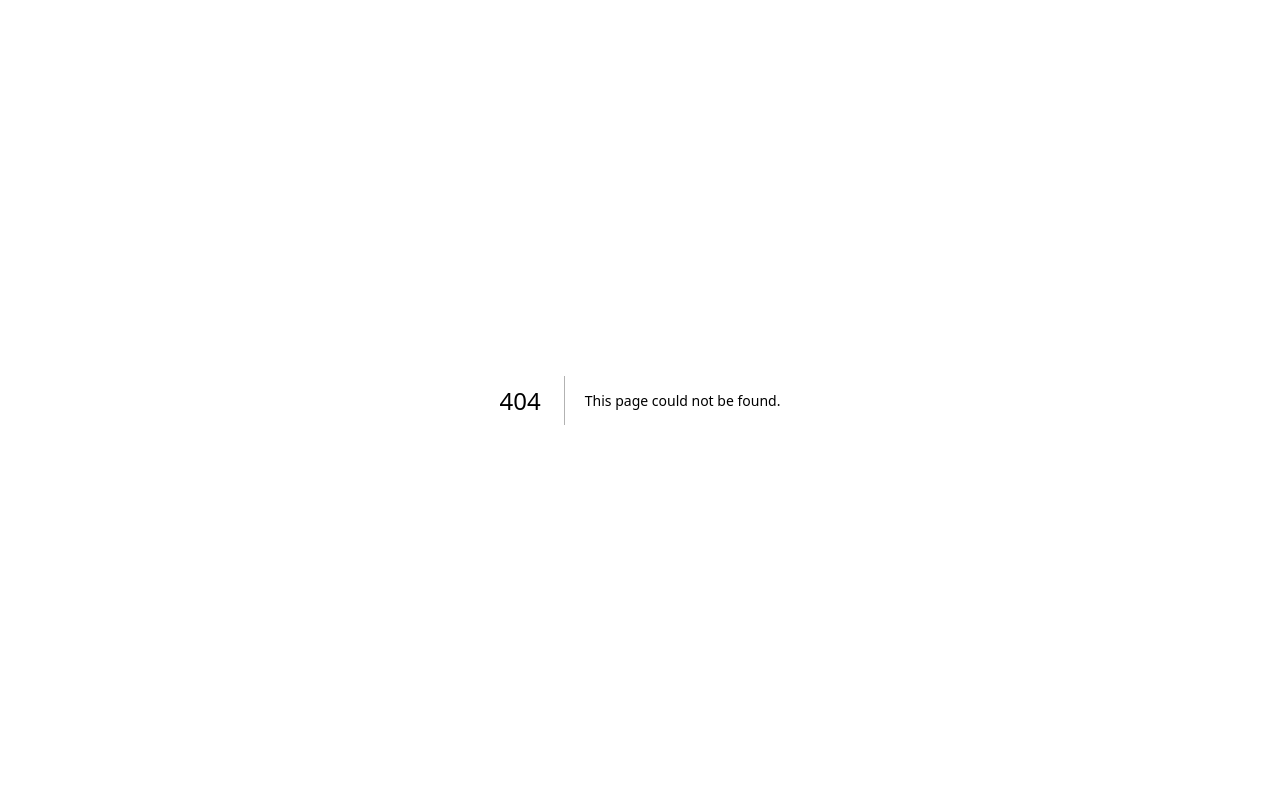
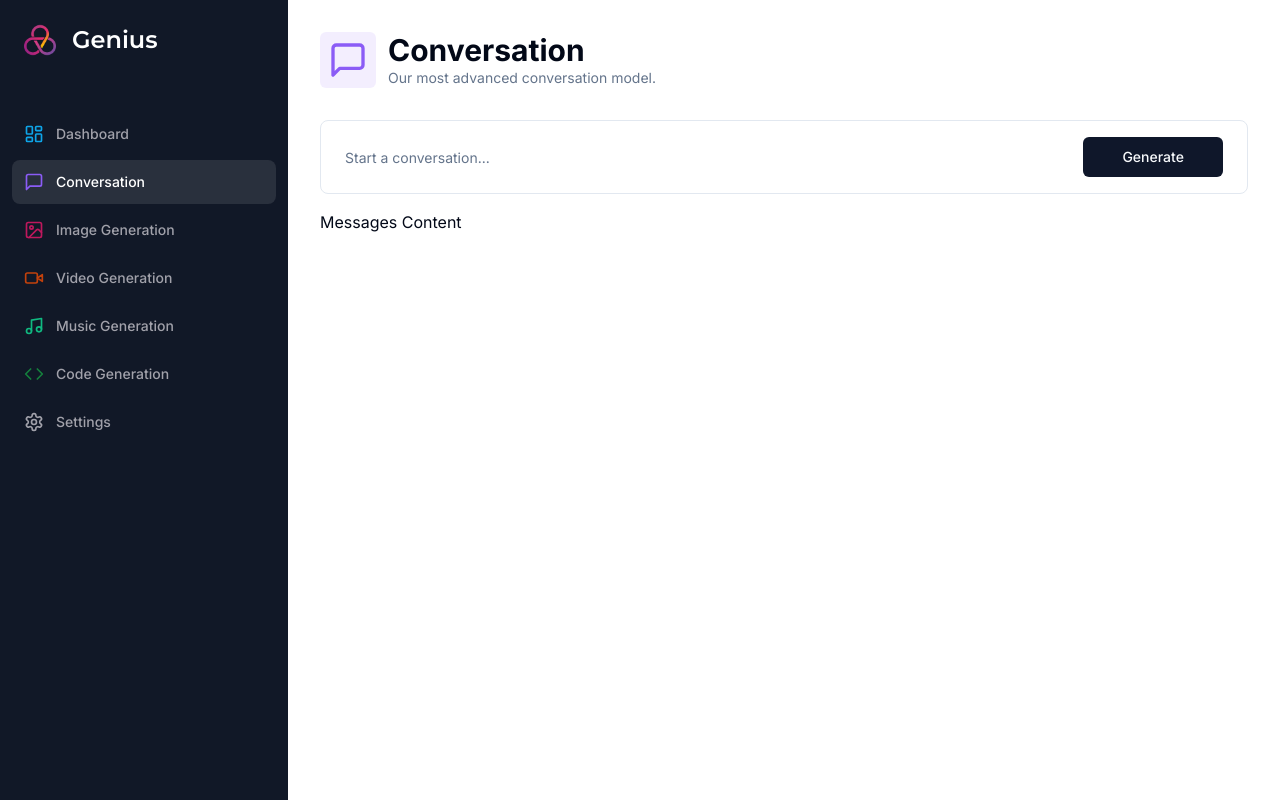
Before and after one commit to sakilk130/next13-saas-ai, a Next.js app: page /conversation in a window 1280 px wide. Before the commit this address had no page. Built offline with nearby package versions, Linux system fonts and the light colour scheme.

Commit message:
feat: conversation page design

```diff
--- /dev/null
+++ b/app/(dashboard)/(routes)/conversation/form.ts
@@ -0,0 +1,7 @@
+import * as z from 'zod';
+
+export const formSchema = z.object({
+  prompt: z.string().min(1, {
+    message: 'Prompt is required.',
+  }),
+});
--- /dev/null
+++ b/app/(dashboard)/(routes)/conversation/page.tsx
@@ -0,0 +1,74 @@
+'use client';
+
+import { zodResolver } from '@hookform/resolvers/zod';
+import { MessageSquare } from 'lucide-react';
+import { useForm } from 'react-hook-form';
+import * as z from 'zod';
+
+import { Heading } from '@/components/heading';
+import { Form, FormControl, FormField, FormItem } from '@/components/ui/form';
+import { Input } from '@/components/ui/input';
+
+import { formSchema } from './form';
+import { Button } from '@/components/ui/button';
+
+const ConversationPage = () => {
+  const form = useForm<z.infer<typeof formSchema>>({
+    resolver: zodResolver(formSchema),
+    defaultValues: {
+      prompt: '',
+    },
+  });
+
+  const isLoading = form.formState.isSubmitting;
+  const onSubmit = async (data: z.infer<typeof formSchema>) => {
+    console.log(data);
+  };
+
+  return (
+    <>
+      <Heading
+        title="Conversation"
+        description="Our most advanced conversation model."
+        icon={MessageSquare}
+        iconColor="text-violet-500"
+        bgColor="bg-violet-500/10"
+      />
+      <div className="px-4 lg:px-8">
+        <Form {...form}>
+          <form
+            onSubmit={form.handleSubmit(onSubmit)}
+            className="grid w-full grid-cols-12 gap-2 p-4 px-3 border rounded-lg md:px-6 focus-within:shadow-sm"
+          >
+            <FormField
+              name="prompt"
+              render={({ field }) => (
+                <FormItem className="col-span-12 lg:col-span-10">
+                  <FormControl className="p-0 m-0">
+                    <Input
+                      {...field}
+                      type="text"
+                      placeholder="Start a conversation..."
+                      className="border-0 outline-none focus-visible:ring-0 focus-visible:ring-transparent"
+                      disabled={isLoading}
+                    />
+                  </FormControl>
+                </FormItem>
+              )}
+            />
+            <Button
+              className="w-full col-span-12 lg:col-span-2"
+              disabled={isLoading}
+              type="submit"
+            >
+              Generate
+            </Button>
+          </form>
+        </Form>
+        <div className="mt-4 space-y-4">Messages Content</div>
+      </div>
+    </>
+  );
+};
+
+export default ConversationPage;
--- /dev/null
+++ b/components/heading.tsx
@@ -0,0 +1,34 @@
+import { LucideIcon } from 'lucide-react';
+import { FC } from 'react';
+
+import { cn } from '@/lib/utils';
+
+interface HeadingProps {
+  title: string;
+  description: string;
+  icon: LucideIcon;
+  iconColor?: string;
+  bgColor?: string;
+}
+
+const Heading: FC<HeadingProps> = ({
+  title,
+  description,
+  icon: Icon,
+  iconColor,
+  bgColor,
+}) => {
+  return (
+    <div className="flex items-center px-4 mb-8 lg:px-8 gap-x-3">
+      <div className={cn('p-2 w-fit rounded-md', bgColor)}>
+        <Icon className={cn('w-10 h-10', iconColor)} />
+      </div>
+      <div>
+        <h2 className="text-3xl font-bold">{title}</h2>
+        <p className="text-sm text-muted-foreground">{description}</p>
+      </div>
+    </div>
+  );
+};
+
+export { Heading };
--- /dev/null
+++ b/components/ui/form.tsx
@@ -0,0 +1,176 @@
+import * as React from "react"
+import * as LabelPrimitive from "@radix-ui/react-label"
+import { Slot } from "@radix-ui/react-slot"
+import {
+  Controller,
+  ControllerProps,
+  FieldPath,
+  FieldValues,
+  FormProvider,
+  useFormContext,
+} from "react-hook-form"
+
+import { cn } from "@/lib/utils"
+import { Label } from "@/components/ui/label"
+
+const Form = FormProvider
+
+type FormFieldContextValue<
+  TFieldValues extends FieldValues = FieldValues,
+  TName extends FieldPath<TFieldValues> = FieldPath<TFieldValues>
+> = {
+  name: TName
+}
+
+const FormFieldContext = React.createContext<FormFieldContextValue>(
+  {} as FormFieldContextValue
+)
+
+const FormField = <
+  TFieldValues extends FieldValues = FieldValues,
+  TName extends FieldPath<TFieldValues> = FieldPath<TFieldValues>
+>({
+  ...props
+}: ControllerProps<TFieldValues, TName>) => {
+  return (
+    <FormFieldContext.Provider value={{ name: props.name }}>
+      <Controller {...props} />
+    </FormFieldContext.Provider>
+  )
+}
+
+const useFormField = () => {
+  const fieldContext = React.useContext(FormFieldContext)
+  const itemContext = React.useContext(FormItemContext)
+  const { getFieldState, formState } = useFormContext()
+
+  const fieldState = getFieldState(fieldContext.name, formState)
+
+  if (!fieldContext) {
+    throw new Error("useFormField should be used within <FormField>")
+  }
+
+  const { id } = itemContext
+
+  return {
+    id,
+    name: fieldContext.name,
+    formItemId: `${id}-form-item`,
+    formDescriptionId: `${id}-form-item-description`,
+    formMessageId: `${id}-form-item-message`,
+    ...fieldState,
+  }
+}
+
+type FormItemContextValue = {
+  id: string
+}
+
+const FormItemContext = React.createContext<FormItemContextValue>(
+  {} as FormItemContextValue
+)
+
+const FormItem = React.forwardRef<
+  HTMLDivElement,
+  React.HTMLAttributes<HTMLDivElement>
+>(({ className, ...props }, ref) => {
+  const id = React.useId()
+
+  return (
+    <FormItemContext.Provider value={{ id }}>
+      <div ref={ref} className={cn("space-y-2", className)} {...props} />
+    </FormItemContext.Provider>
+  )
+})
+FormItem.displayName = "FormItem"
+
+const FormLabel = React.forwardRef<
+  React.ElementRef<typeof LabelPrimitive.Root>,
+  React.ComponentPropsWithoutRef<typeof LabelPrimitive.Root>
+>(({ className, ...props }, ref) => {
+  const { error, formItemId } = useFormField()
+
+  return (
+    <Label
+      ref={ref}
+      className={cn(error && "text-destructive", className)}
+      htmlFor={formItemId}
+      {...props}
+    />
+  )
+})
+FormLabel.displayName = "FormLabel"
+
+const FormControl = React.forwardRef<
+  React.ElementRef<typeof Slot>,
+  React.ComponentPropsWithoutRef<typeof Slot>
+>(({ ...props }, ref) => {
+  const { error, formItemId, formDescriptionId, formMessageId } = useFormField()
+
+  return (
+    <Slot
+      ref={ref}
+      id={formItemId}
+      aria-describedby={
+        !error
+          ? `${formDescriptionId}`
+          : `${formDescriptionId} ${formMessageId}`
+      }
+      aria-invalid={!!error}
+      {...props}
+    />
+  )
+})
+FormControl.displayName = "FormControl"
+
+const FormDescription = React.forwardRef<
+  HTMLParagraphElement,
+  React.HTMLAttributes<HTMLParagraphElement>
+>(({ className, ...props }, ref) => {
+  const { formDescriptionId } = useFormField()
+
+  return (
+    <p
+      ref={ref}
+      id={formDescriptionId}
+      className={cn("text-sm text-muted-foreground", className)}
+      {...props}
+    />
+  )
+})
+FormDescription.displayName = "FormDescription"
+
+const FormMessage = React.forwardRef<
+  HTMLParagraphElement,
+  React.HTMLAttributes<HTMLParagraphElement>
+>(({ className, children, ...props }, ref) => {
+  const { error, formMessageId } = useFormField()
+  const body = error ? String(error?.message) : children
+
+  if (!body) {
+    return null
+  }
+
+  return (
+    <p
+      ref={ref}
+      id={formMessageId}
+      className={cn("text-sm font-medium text-destructive", className)}
+      {...props}
+    >
+      {body}
+    </p>
+  )
+})
+FormMessage.displayName = "FormMessage"
+
+export {
+  useFormField,
+  Form,
+  FormItem,
+  FormLabel,
+  FormControl,
+  FormDescription,
+  FormMessage,
+  FormField,
+}
--- /dev/null
+++ b/components/ui/input.tsx
@@ -0,0 +1,25 @@
+import * as React from "react"
+
+import { cn } from "@/lib/utils"
+
+export interface InputProps
+  extends React.InputHTMLAttributes<HTMLInputElement> {}
+
+const Input = React.forwardRef<HTMLInputElement, InputProps>(
+  ({ className, type, ...props }, ref) => {
+    return (
+      <input
+        type={type}
+        className={cn(
+          "flex h-10 w-full rounded-md border border-input bg-background px-3 py-2 text-sm ring-offset-background file:border-0 file:bg-transparent file:text-sm file:font-medium placeholder:text-muted-foreground focus-visible:outline-none focus-visible:ring-2 focus-visible:ring-ring focus-visible:ring-offset-2 disabled:cursor-not-allowed disabled:opacity-50",
+          className
+        )}
+        ref={ref}
+        {...props}
+      />
+    )
+  }
+)
+Input.displayName = "Input"
+
+export { Input }
--- /dev/null
+++ b/components/ui/label.tsx
@@ -0,0 +1,26 @@
+"use client"
+
+import * as React from "react"
+import * as LabelPrimitive from "@radix-ui/react-label"
+import { cva, type VariantProps } from "class-variance-authority"
+
+import { cn } from "@/lib/utils"
+
+const labelVariants = cva(
+  "text-sm font-medium leading-none peer-disabled:cursor-not-allowed peer-disabled:opacity-70"
+)
+
+const Label = React.forwardRef<
+  React.ElementRef<typeof LabelPrimitive.Root>,
+  React.ComponentPropsWithoutRef<typeof LabelPrimitive.Root> &
+    VariantProps<typeof labelVariants>
+>(({ className, ...props }, ref) => (
+  <LabelPrimitive.Root
+    ref={ref}
+    className={cn(labelVariants(), className)}
+    {...props}
+  />
+))
+Label.displayName = LabelPrimitive.Root.displayName
+
+export { Label }
--- a/package.json
+++ b/package.json
@@ -10,7 +10,9 @@
   },
   "dependencies": {
     "@clerk/nextjs": "^4.23.2",
+    "@hookform/resolvers": "^3.1.1",
     "@radix-ui/react-dialog": "^1.0.4",
+    "@radix-ui/react-label": "^2.0.2",
     "@radix-ui/react-slot": "^1.0.2",
     "@types/node": "20.4.7",
     "@types/react": "18.2.18",
@@ -25,9 +27,11 @@
     "postcss": "8.4.27",
     "react": "18.2.0",
     "react-dom": "18.2.0",
+    "react-hook-form": "^7.45.3",
     "tailwind-merge": "^1.14.0",
     "tailwindcss": "3.3.3",
     "tailwindcss-animate": "^1.0.6",
-    "typescript": "5.1.6"
+    "typescript": "5.1.6",
+    "zod": "^3.21.4"
   }
 }
```
Also changed, not shown: 1 other file (tests, documents, lock files or other folders).
